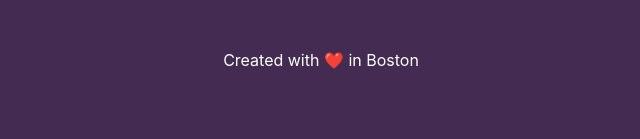
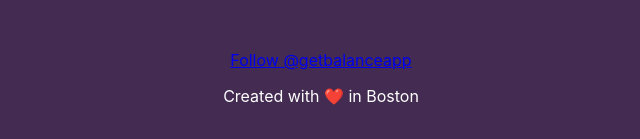
Before and after one commit to despreston/getbalanceapp, a website: page docs/index.html in a window 1280 px wide. Shown: the part 2223-2362 px from the top of the page, without its empty margins (319-959 px from the left). Before the commit the page ends 2329 px from the top, so only its background shows below. Drawn offline with Linux system fonts and the light colour scheme.

Commit message:
twitter follow button

```diff
--- a/docs/index.html
+++ b/docs/index.html
@@ -15,6 +15,7 @@
       <img src='assets/projects.png' class='screenshot' />
       <img src='assets/activity.png' class='screenshot' />
       <img src='assets/note.png' class='screenshot' />
+      <a href="https://twitter.com/getbalanceapp" class="twitter-follow-button" data-show-count="false">Follow @getbalanceapp</a><script async src="//platform.twitter.com/widgets.js" charset="utf-8"></script>
       <p>
         Created with ❤️ in Boston
       </p>
```
